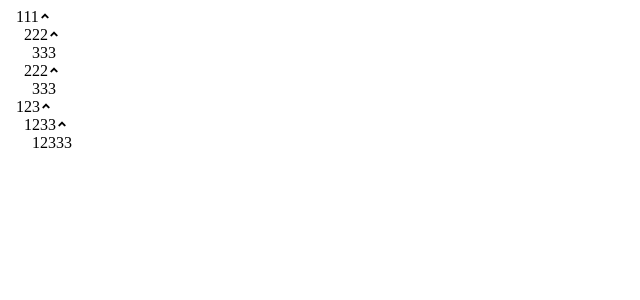
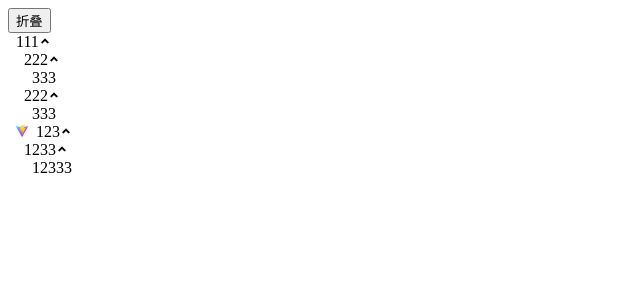
Before and after one commit to 011011100/li-ui, a Vue app: page / in a window 1280 px wide. Shown: the top 300 px of the page, without its empty margins (0-640 px from the left). Built offline with nearby package versions, Linux system fonts and the light colour scheme.

Commit message:
feat: 调整测试内容

```diff
--- a/src/App.vue
+++ b/src/App.vue
@@ -6,6 +6,7 @@ const liItem = ref<liItemProps[]>([
   {
     name: '1',
     content: '111',
+    // img:'vite.svg',
     children: [
       {
         name: '1-1',
@@ -32,6 +33,7 @@ const liItem = ref<liItemProps[]>([
   {
     name: '2',
     content: '123',
+    img:'vite.svg',
     children: [
       {
         name: '2-1',
@@ -47,10 +49,12 @@ const liItem = ref<liItemProps[]>([
   }
 ])
 
+const collapse = ref<boolean>(false)
 </script>
 
 <template>
-  <LiMenu :li-item="liItem" style="width: 200px;"/>
+  <button @click="collapse = !collapse">折叠</button>
+  <LiMenu :li-item="liItem" :collapse="collapse" style="width: 200px;"/>
 </template>
 
 <style scoped>
```
